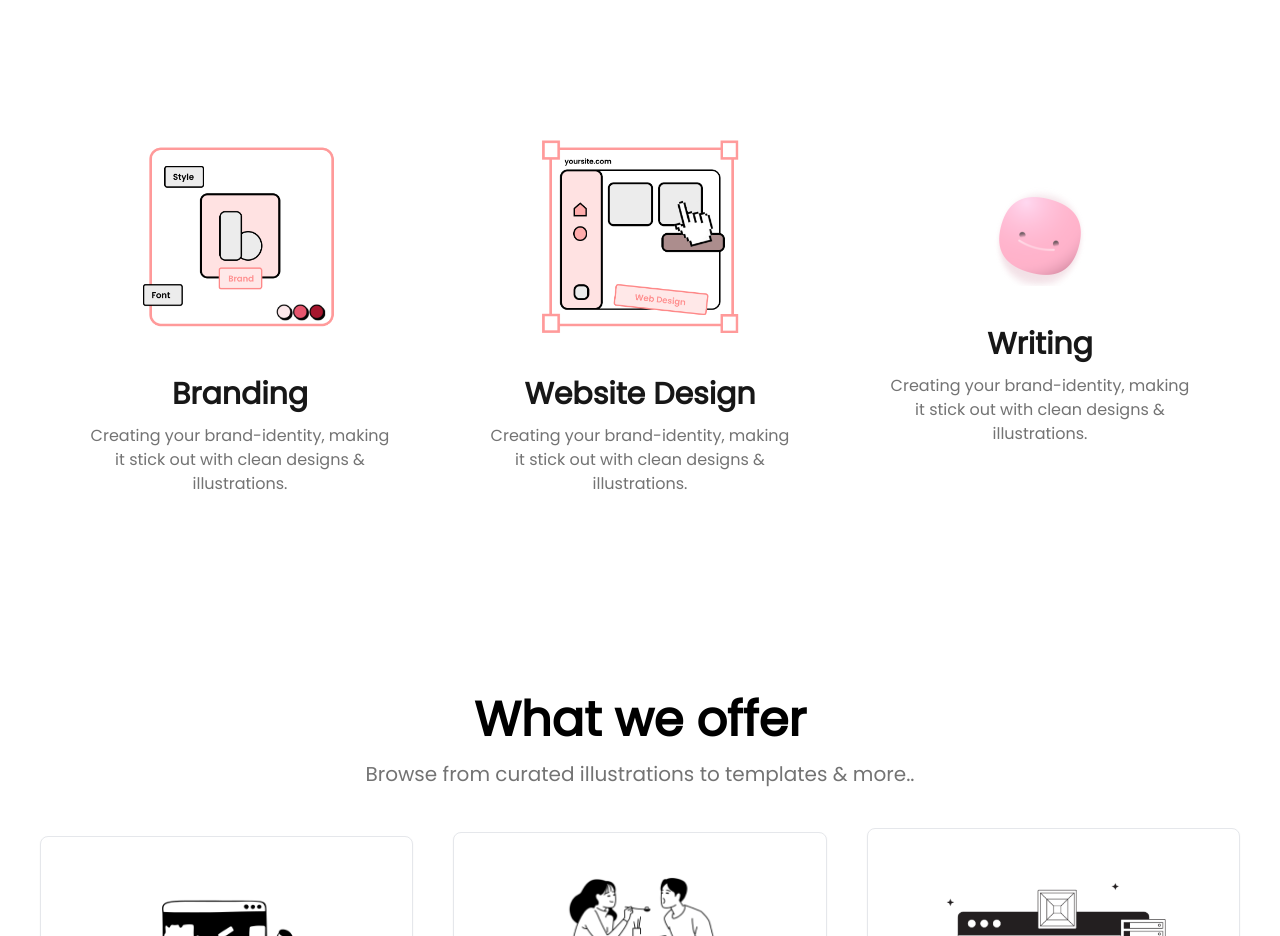
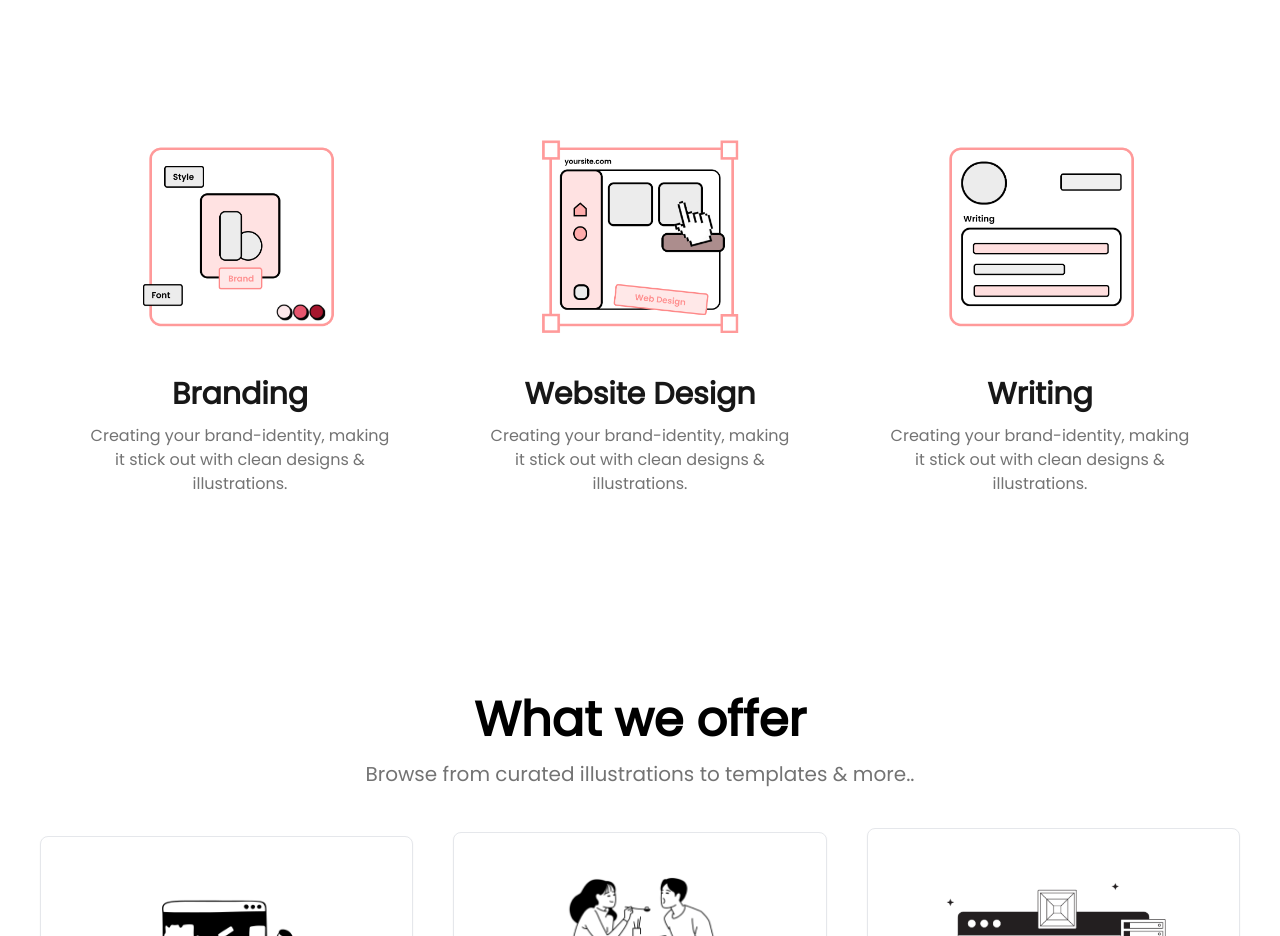
Before and after one commit to VelpCode/PaperWeb-Studio, a Next.js app in the folder scroll-ace/: page / in a window 1280 px wide. Shown: the part 2520-3456 px from the top of the page. Built offline with nearby package versions, Linux system fonts and the light colour scheme.

Commit message:
designchoices

```diff
--- a/scroll-ace/app/components/global/subdesc.tsx
+++ b/scroll-ace/app/components/global/subdesc.tsx
@@ -17,7 +17,7 @@ const subdesc = () => {
                         <p className='items-center align-middle text-center text-neutral-500'>Creating your brand-identity, making it stick out with clean designs & illustrations.</p>
                 </div>
                 <div className="box max-w-[300px] flex flex-col items-center align-middle ">
-                        <Image className = "mb-10" src = "/ccclaymoji.png" alt = "Branding" width={100} height={100}/>
+                        <Image className = "mb-10" src = "/writing.png" alt = "Branding" width={200} height={200}/>
                         <h1 className='text-3xl font-semibold text-neutral-900 items-center mb-3'>Writing</h1>
                         <p className='items-center align-middle text-center text-neutral-500'>Creating your brand-identity, making it stick out with clean designs & illustrations.</p>
                 </div>
```
Also changed, not shown: scroll-ace/public/Writing.png (added).
